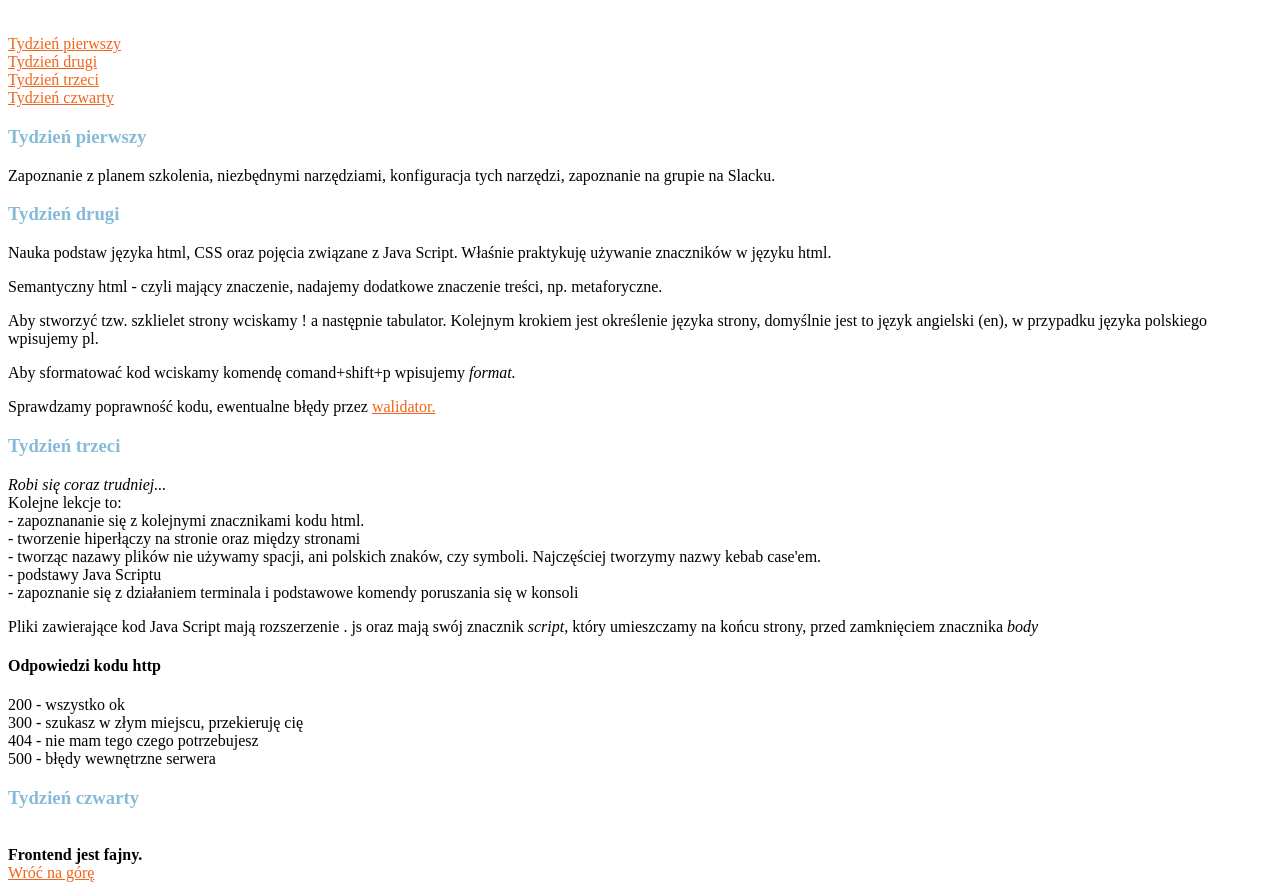
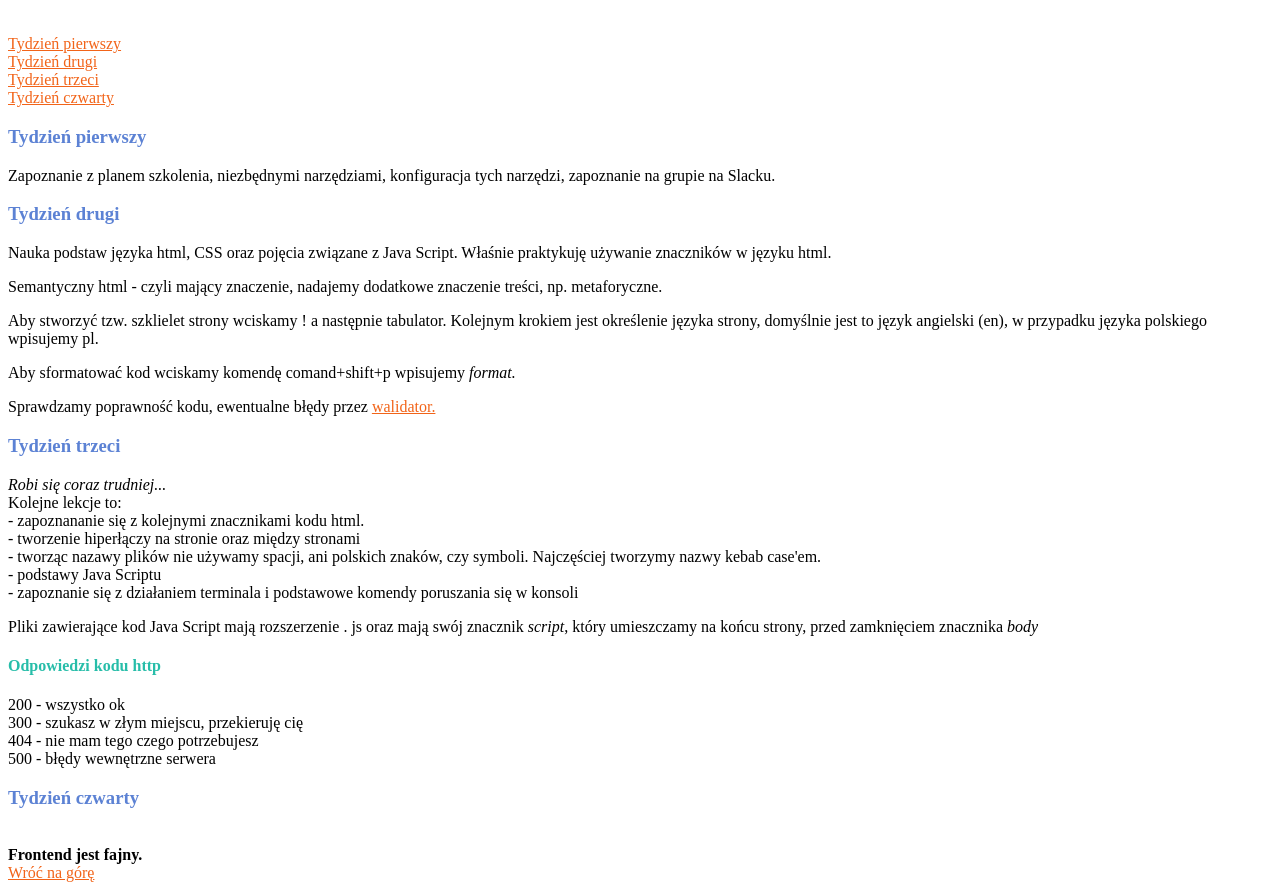
Before and after one commit to mariola-kobosko/homepage, a plain HTML site: page index.html in a window 1280 px wide. Shown: the part 1203-2093 px from the top of the page. Drawn offline with Linux system fonts and the light colour scheme.

Commit message:
h4 style changed

```diff
--- a/style.css
+++ b/style.css
@@ -2,11 +2,11 @@ body { background-color: fefefe;}
 h1 {
     color:#758E4F;
 }
-
 h2 {
     color: #33658A;
 }
-h3 {color: #86BBD8}
+h3 {color: #5c82d4}
+h4 { color: #27bda9 }
 a {
     color: #F26419;
 }
```
